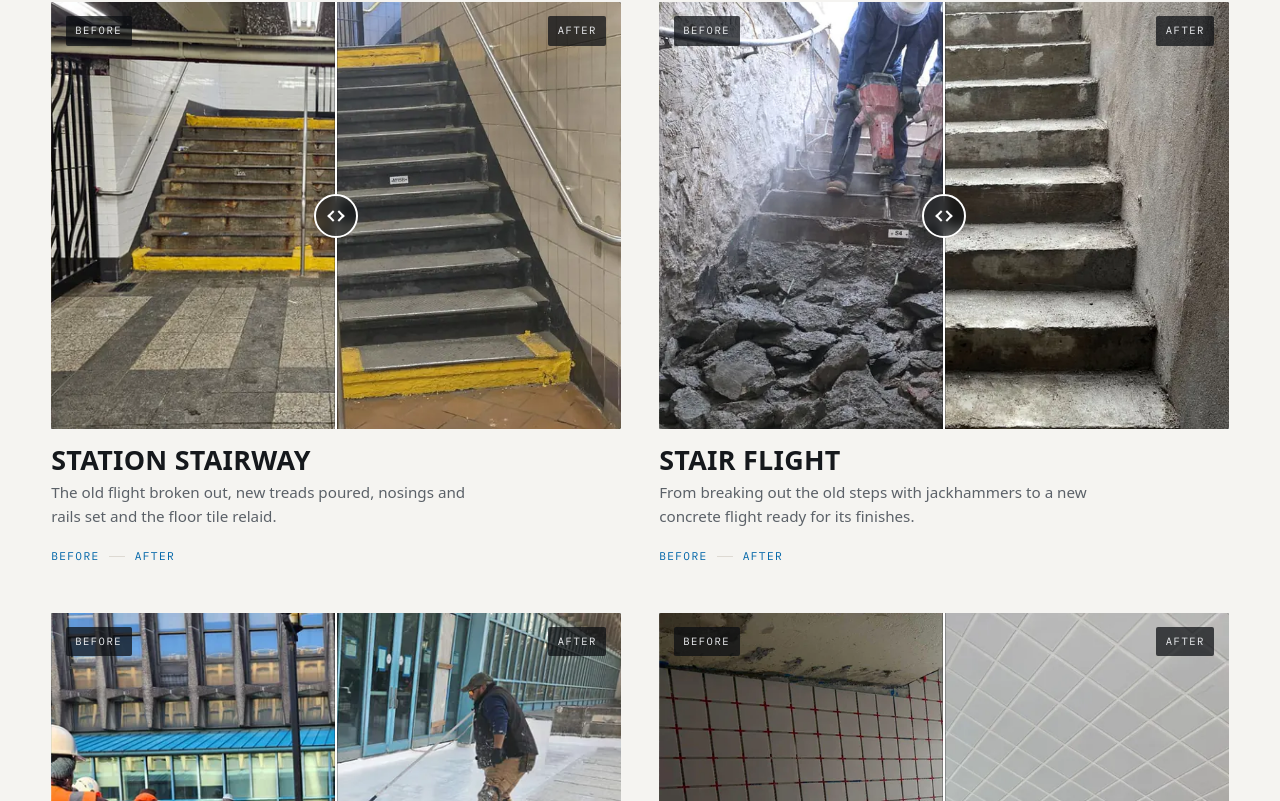
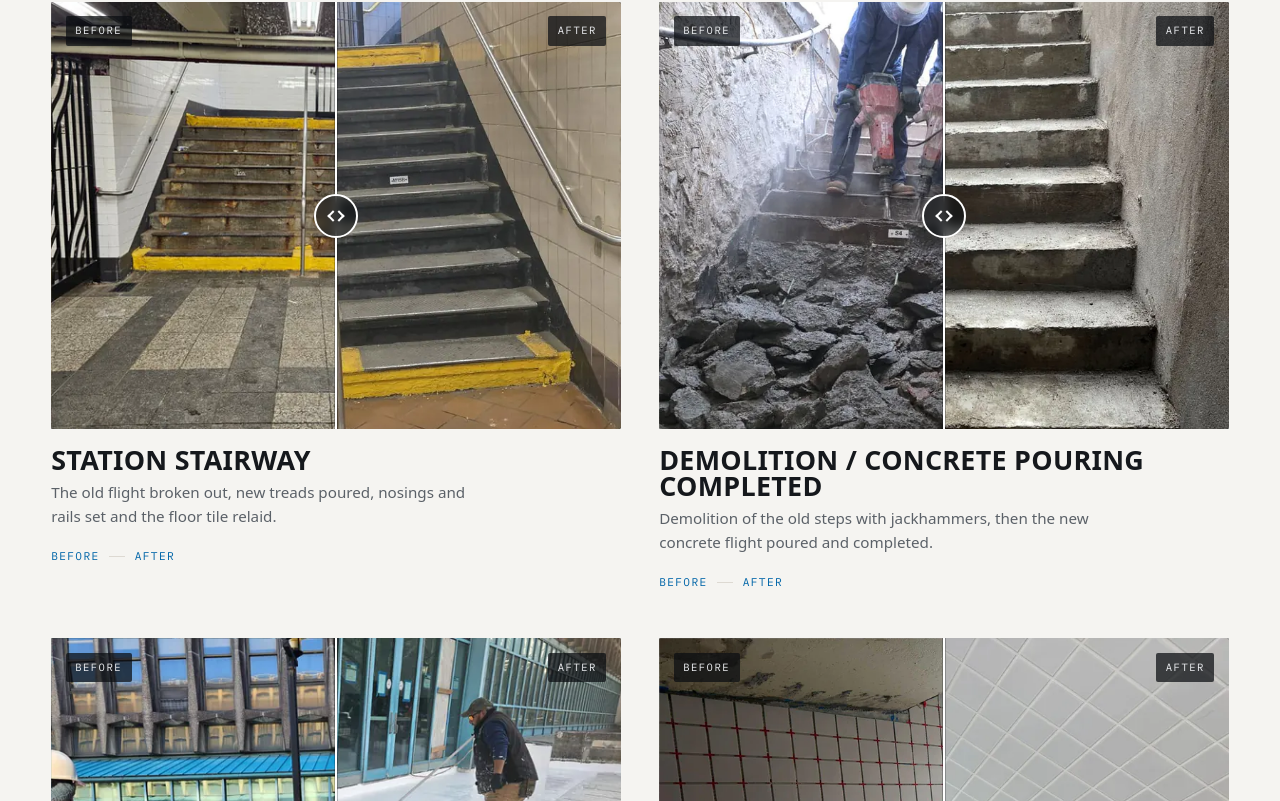
Before and after one commit to adeel12335/jevy, a React (Vite) app: page / in a window 1280 px wide. Shown: the part 7369-8170 px from the top of the page. Built offline with nearby package versions, Linux system fonts and the light colour scheme; no server answers; a web font is replaced by a local one.

Commit message:
Retitle the stair pair as demolition / concrete pouring completed
Co-Authored-By: Claude Fable 5.1 <noreply@anthropic.com>

```diff
--- a/src/data.ts
+++ b/src/data.ts
@@ -314,7 +314,7 @@ export type Transformation = { id: string; title: string; before: string; after:
 
 export const transformations: Transformation[] = [
   { id: 'station-stairway', title: 'Station stairway', before: 'station-stairs-before', after: 'station-stairs', note: 'The old flight broken out, new treads poured, nosings and rails set and the floor tile relaid.' },
-  { id: 'stair-flight', title: 'Stair flight', before: 'stair-breakout', after: 'stair-rebuilt', note: 'From breaking out the old steps with jackhammers to a new concrete flight ready for its finishes.' },
+  { id: 'stair-flight', title: 'Demolition / concrete pouring completed', before: 'stair-breakout', after: 'stair-rebuilt', note: 'Demolition of the old steps with jackhammers, then the new concrete flight poured and completed.' },
   { id: 'plaza-slab', title: 'Lehman College building stairs', before: 'plaza-formwork', after: 'plaza-cured', note: 'Forms and mesh set out, concrete placed and floated, then sealed and left to cure at the Lehman College building stairs.' },
   { id: 'tiled-wall', title: 'Tiled wall', before: 'tile-before-wall', after: 'tile-after-wall', note: 'Wall tile set with spacers along the flight, then grouted and finished with the skirting.' },
   { id: 'tiled-rail', title: 'Tile and handrail', before: 'tile-before-shoring', after: 'tile-after-rail', note: 'Tile set behind the shoring while the landing above is formed, then grouted and the handrail fixed.' },
```
